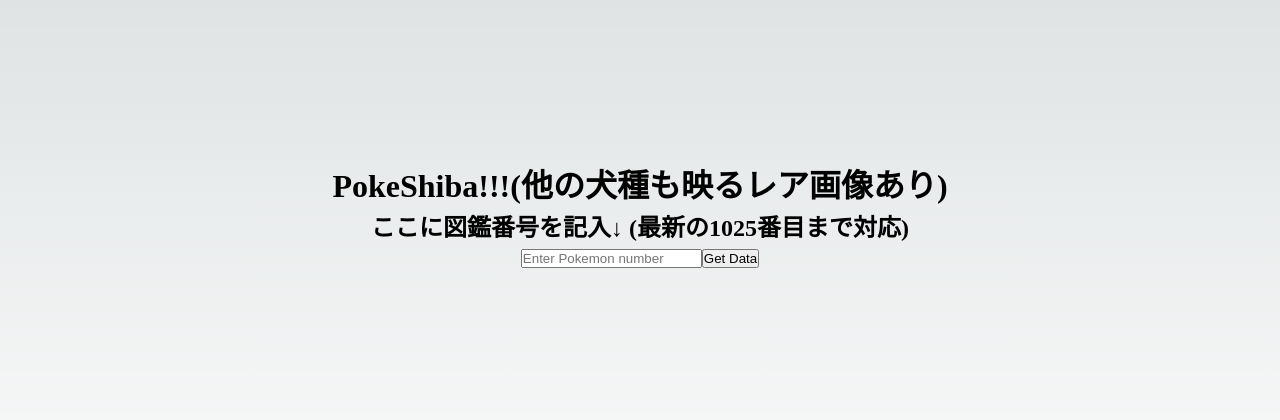
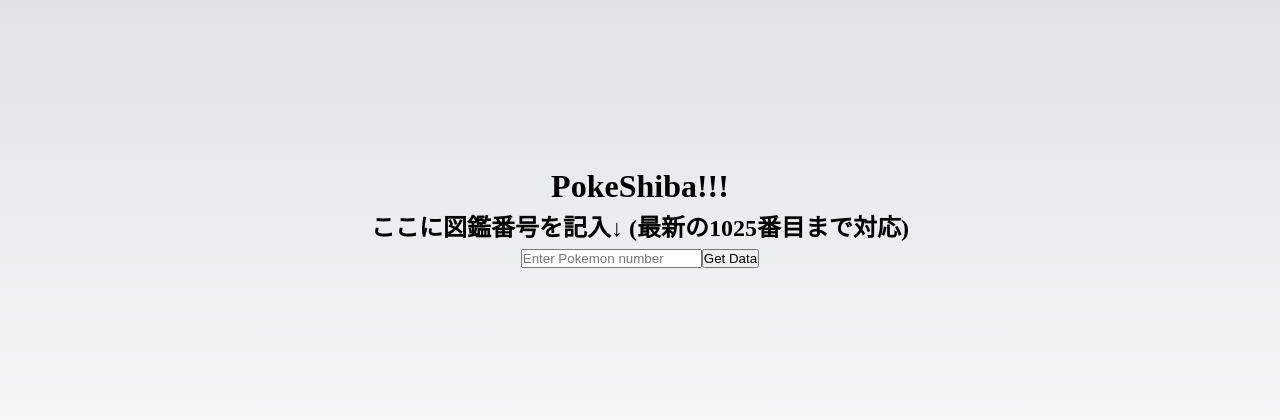
Before and after one commit to itc-n23009/myapp, a Next.js app: page / in a window 1280 px wide. Shown: the part 184-604 px from the top of the page. Built offline with nearby package versions, Linux system fonts and the light colour scheme.

Commit message:
pokeshiba finish

```diff
--- a/pages/index.js
+++ b/pages/index.js
@@ -33,7 +33,7 @@
   return (
     <div style={{textAlign: 'center', lineHeight: '1.5'}}>
     <title>PokeShiba</title>
-      <h1>PokeShiba!!!(他の犬種も映るレア画像あり)</h1>
+      <h1>PokeShiba!!!</h1>
       <h2>ここに図鑑番号を記入↓ (最新の1025番目まで対応)</h2>
       <input
         type="number"
```
Also changed, not shown: 1 other file (tests, documents, lock files or other folders).
